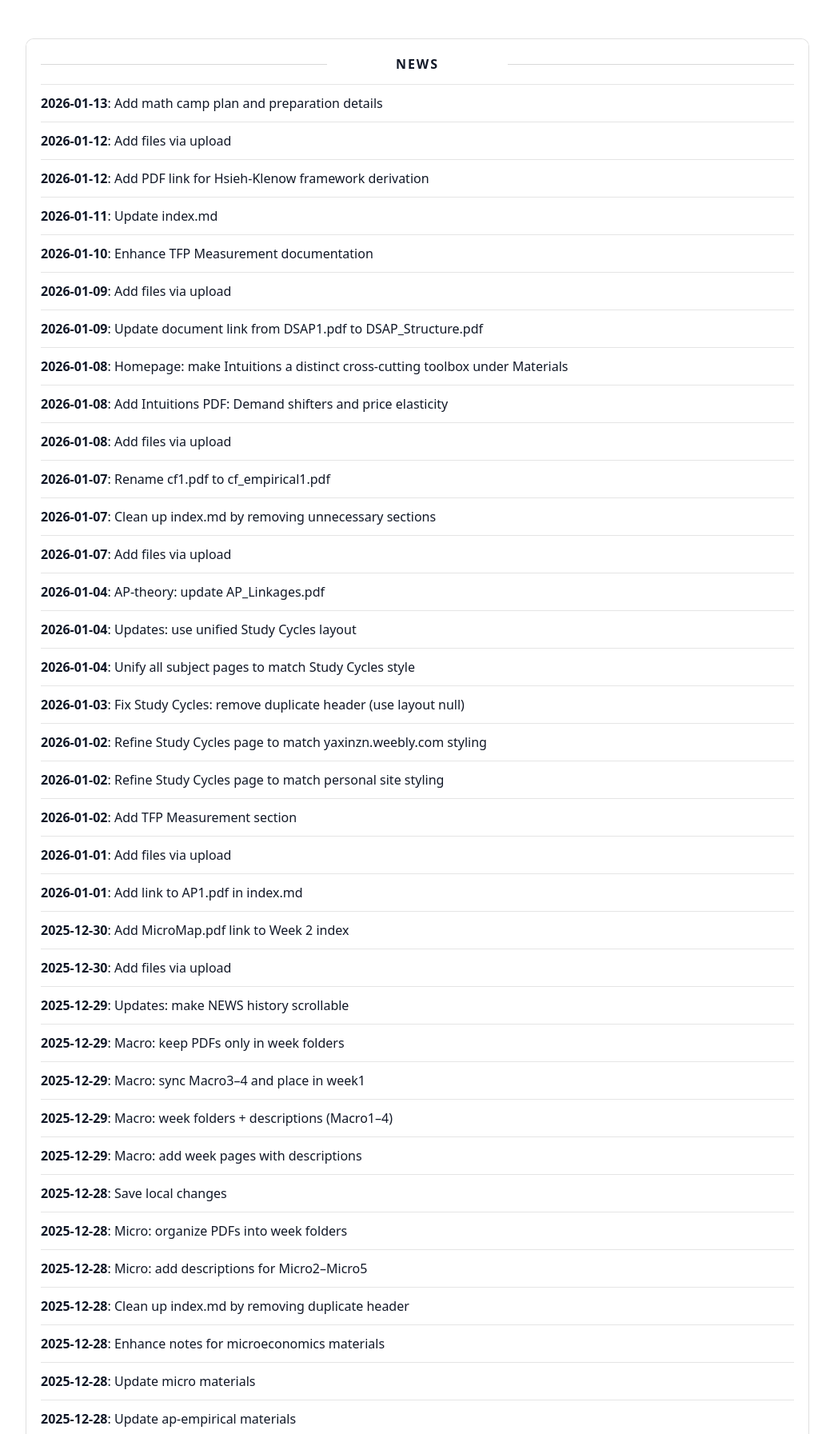
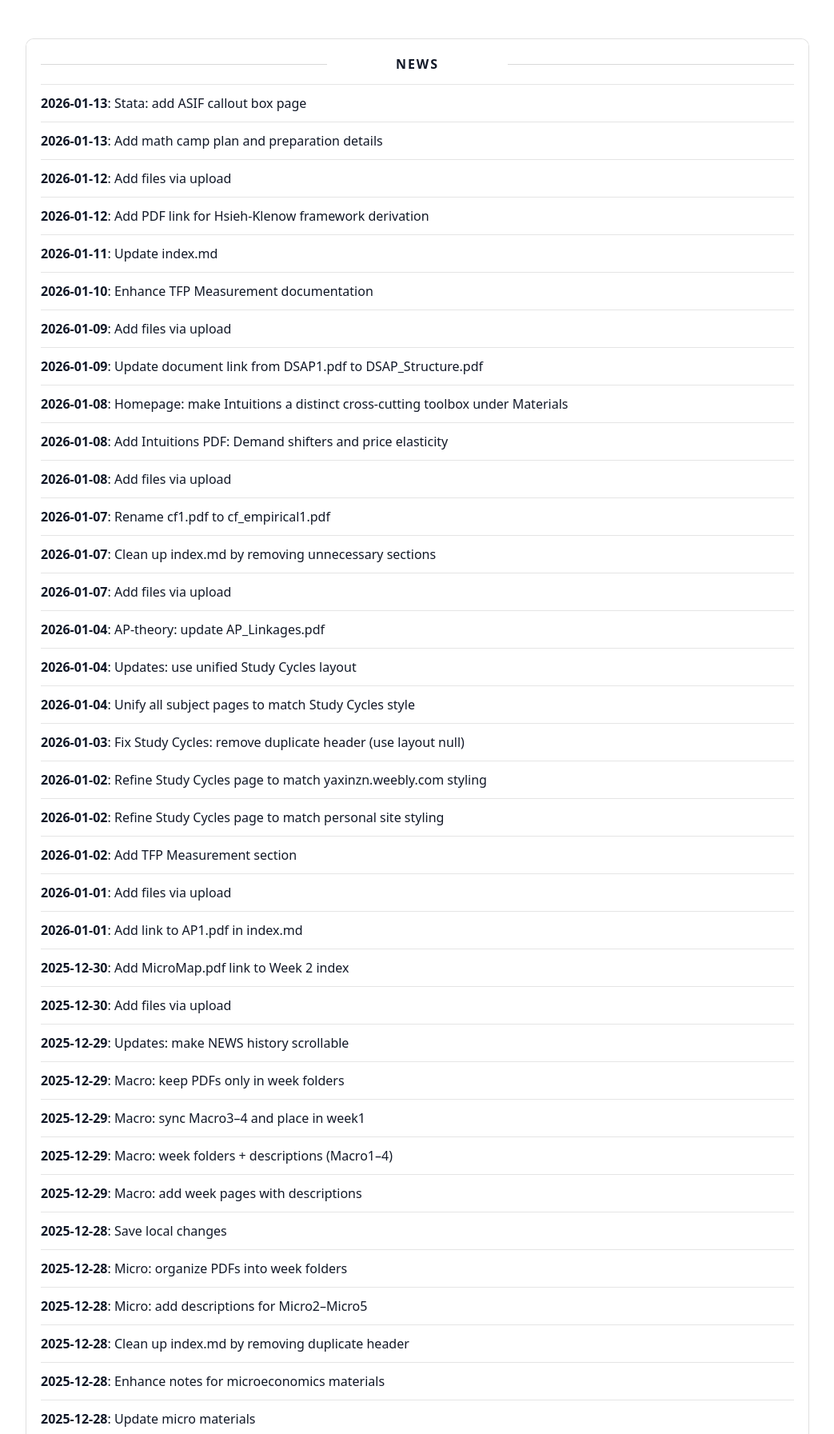
Before and after one commit to yaxinzn/study-archive, a Jekyll site: the page built from updates/index.md, in a window 1280 px wide, cut to the strip 476-2269 px from the top of the page. Shown: the whole strip at 80% size, without its empty margins (118-1161 px from the left). Built offline with Jekyll 4.4.1, drawn with Linux system fonts in a browser that asks for light colours; some of the changed text lies outside the part shown.

Commit message:
chore: update NEWS feed

```diff
--- a/_data/news.yml
+++ b/_data/news.yml
@@ -1,4 +1,7 @@
 # Auto-generated update history (sorted newest -> oldest). Do not edit manually.
+- ts: "1768300145"
+  date: "2026-01-13"
+  title: "Stata: add ASIF callout box page"
 - ts: "1768281764"
   date: "2026-01-13"
   title: "Add math camp plan and preparation details"
```
